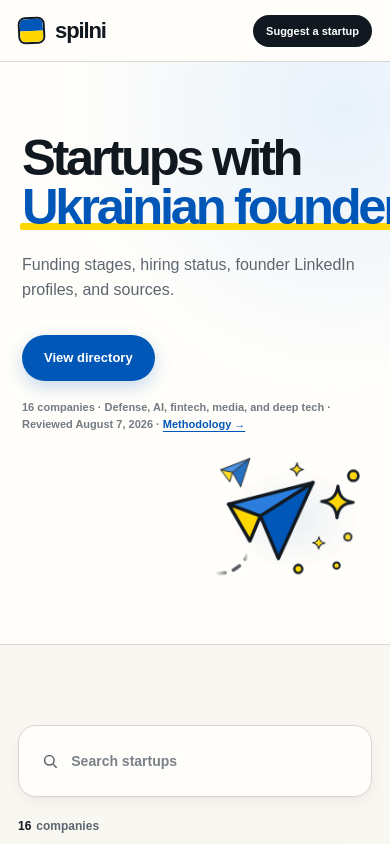
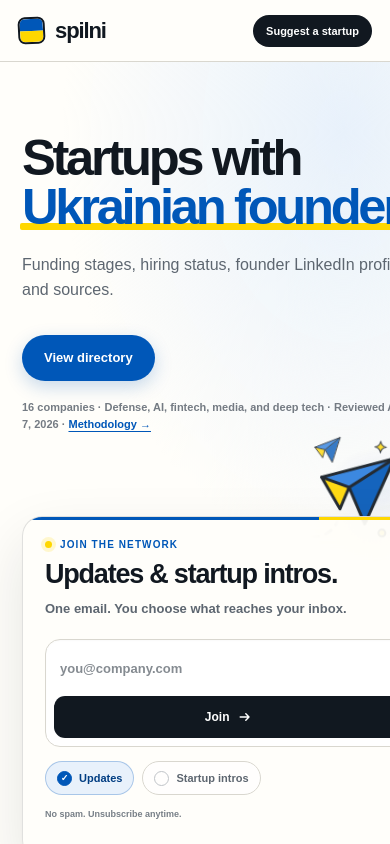
Before and after one commit to OlexG/spilni, a Next.js app: page / in a window 390 px wide. Shown: the top 844 px of the page. Built offline with nearby package versions, Linux system fonts and the light colour scheme.

Commit message:
Move interest signup into hero

```diff
--- a/app/globals.css
+++ b/app/globals.css
@@ -76,7 +76,7 @@
 
 .hero {
   position: relative;
-  padding: 92px clamp(24px, 8vw, 128px) 96px;
+  padding: 76px clamp(24px, 7vw, 112px) 82px;
   overflow: hidden;
   border-bottom: 1px solid var(--line);
   background:
@@ -84,9 +84,9 @@
     var(--surface);
 }
 
-.hero-inner { display: flex; max-width: 1280px; align-items: center; justify-content: space-between; gap: clamp(32px, 7vw, 100px); margin: 0 auto; }
-.hero-copy { max-width: 900px; }
-.hero h1 { max-width: 940px; margin: 0 0 22px; font-size: clamp(48px, 7vw, 86px); font-weight: 900; letter-spacing: -0.065em; line-height: 0.96; }
+.hero-inner { display: grid; max-width: 1280px; grid-template-columns: minmax(0, 1.35fr) minmax(370px, 0.65fr); align-items: center; gap: clamp(48px, 7vw, 96px); margin: 0 auto; }
+.hero-copy { max-width: 780px; }
+.hero h1 { max-width: 820px; margin: 0 0 22px; font-size: clamp(52px, 6.4vw, 86px); font-weight: 900; letter-spacing: -0.065em; line-height: 0.96; }
 .hero h1 em { position: relative; z-index: 0; color: var(--blue); font-style: normal; white-space: nowrap; }
 .hero h1 em::after { content: ""; position: absolute; z-index: -1; right: -1%; bottom: 9%; left: -0.5%; height: 12%; border-radius: 2px; background: var(--yellow); }
 .hero-copy > p { max-width: 680px; margin: 0; color: var(--muted); font-size: clamp(17px, 1.7vw, 20px); font-weight: 500; line-height: 1.55; }
@@ -95,7 +95,8 @@
 .primary-button:hover { background: var(--blue-dark); box-shadow: 0 10px 24px rgba(0, 87, 184, 0.28); transform: translateY(-1px); }
 .directory-status { margin-top: 18px !important; color: #747b83 !important; font-size: 11px !important; font-weight: 700 !important; }
 .directory-status a { color: var(--blue); text-decoration: underline; text-underline-offset: 3px; }
-.hero-art { position: relative; width: clamp(168px, 19vw, 250px); flex: 0 0 auto; }
+.hero-side { position: relative; width: 100%; max-width: 460px; justify-self: end; }
+.hero-art { position: absolute; z-index: 0; top: -92px; right: -12px; width: 168px; opacity: 0.92; }
 .hero-art::before {
   content: "";
   position: absolute;
@@ -258,26 +259,37 @@
 .empty-state p { color: var(--muted); }
 .empty-state button { padding: 11px 16px; border: 0; border-radius: 999px; background: var(--ink); color: white; cursor: pointer; font-weight: 800; }
 
-.interest-section { display: grid; max-width: 1280px; grid-template-columns: minmax(0, 0.9fr) minmax(420px, 1.1fr); gap: clamp(40px, 7vw, 96px); align-items: center; margin: 0 auto; padding: 80px clamp(24px, 6vw, 96px); border-top: 1px solid var(--line); border-bottom: 1px solid var(--line); background: var(--surface); }
-.interest-copy > span { display: block; margin-bottom: 13px; color: var(--blue); font-size: 11px; font-weight: 900; letter-spacing: 0.1em; text-transform: uppercase; }
-.interest-copy h2 { max-width: 600px; margin: 0; font-size: clamp(38px, 5vw, 64px); font-weight: 900; letter-spacing: -0.055em; line-height: 0.98; }
-.interest-copy p { max-width: 550px; margin: 22px 0 0; color: var(--muted); font-size: 16px; line-height: 1.65; }
-.interest-form { position: relative; padding: clamp(24px, 4vw, 38px); border: 1px solid var(--line); border-radius: 22px; background: var(--paper); box-shadow: var(--shadow-lg); }
-.interest-form > label { display: block; margin-bottom: 9px; font-size: 11px; font-weight: 900; letter-spacing: 0.04em; text-transform: uppercase; }
-.interest-email-row { display: flex; gap: 9px; }
-.interest-email-row input { min-width: 0; flex: 1; padding: 14px 16px; border: 1px solid var(--line); border-radius: 12px; background: white; color: var(--ink); font-size: 14px; font-weight: 700; }
-.interest-email-row input:focus { border-color: var(--blue); outline: 3px solid rgba(0, 87, 184, 0.12); }
-.interest-email-row button { flex: 0 0 auto; padding: 0 20px; border: 0; border-radius: 12px; background: var(--blue); color: white; cursor: pointer; font-size: 12px; font-weight: 900; }
-.interest-email-row button:hover { background: var(--blue-dark); }
-.interest-email-row button:disabled { cursor: wait; opacity: 0.65; }
-.interest-options { display: grid; gap: 11px; margin-top: 20px; }
-.interest-options label { display: flex; align-items: flex-start; gap: 10px; color: var(--ink); cursor: pointer; font-size: 13px; font-weight: 700; line-height: 1.4; }
-.interest-options input { width: 17px; height: 17px; flex: 0 0 auto; margin: 0; accent-color: var(--blue); }
-.interest-privacy { margin: 19px 0 0; color: var(--muted); font-size: 10px; line-height: 1.5; }
-.interest-message { min-height: 18px; margin: 8px 0 0; font-size: 12px; font-weight: 800; }
-.interest-message.success { color: #17643d; }
-.interest-message.error { color: #9b2c2c; }
-.interest-honeypot { position: absolute; left: -10000px; width: 1px; height: 1px; overflow: hidden; }
+.hero-signup { position: relative; z-index: 1; padding: 26px; overflow: hidden; border: 1px solid rgba(17, 24, 32, 0.13); border-radius: 24px; background: rgba(255, 254, 250, 0.88); box-shadow: 0 2px 3px rgba(17, 24, 32, 0.03), 0 24px 60px rgba(17, 24, 32, 0.11); backdrop-filter: blur(18px); transition: border-color 180ms var(--ease), box-shadow 180ms var(--ease), transform 180ms var(--ease); }
+.hero-signup::before { content: ""; position: absolute; inset: 0 0 auto; height: 3px; background: linear-gradient(90deg, var(--blue) 0 72%, var(--yellow) 72%); }
+.hero-signup:focus-within { border-color: rgba(0, 87, 184, 0.38); box-shadow: 0 2px 3px rgba(17, 24, 32, 0.03), 0 28px 70px rgba(0, 87, 184, 0.15); transform: translateY(-2px); }
+.signup-kicker { display: flex; align-items: center; gap: 8px; margin-bottom: 11px; color: var(--blue); font-size: 10px; font-weight: 900; letter-spacing: 0.11em; text-transform: uppercase; }
+.signup-kicker i { width: 7px; height: 7px; border-radius: 50%; background: var(--yellow); box-shadow: 0 0 0 4px rgba(255, 215, 0, 0.18); }
+.signup-heading h2 { margin: 0; font-size: clamp(27px, 3vw, 35px); font-weight: 900; letter-spacing: -0.045em; line-height: 1.02; }
+.signup-heading p { margin: 10px 0 21px; color: var(--muted); font-size: 13px; font-weight: 600; line-height: 1.5; }
+.signup-control { display: flex; align-items: center; gap: 8px; padding: 5px 5px 5px 14px; border: 1px solid var(--line); border-radius: 15px; background: white; box-shadow: inset 0 1px 2px rgba(17, 24, 32, 0.025); transition: border-color 160ms var(--ease), box-shadow 160ms var(--ease); }
+.signup-control:focus-within { border-color: rgba(0, 87, 184, 0.65); box-shadow: 0 0 0 4px rgba(0, 87, 184, 0.1); }
+.signup-control > svg { width: 18px; flex: 0 0 auto; fill: none; stroke: #7a8188; stroke-linecap: round; stroke-linejoin: round; stroke-width: 1.7; }
+.signup-control input { width: 100%; min-width: 0; padding: 10px 0; border: 0; outline: 0; background: transparent; color: var(--ink); font-size: 13px; font-weight: 700; }
+.signup-control input::placeholder { color: #858b91; }
+.signup-control button { display: inline-flex; min-height: 42px; align-items: center; gap: 7px; padding: 0 15px; border: 0; border-radius: 11px; background: var(--ink); color: white; cursor: pointer; font-size: 12px; font-weight: 900; transition: background 160ms var(--ease), transform 160ms var(--ease); }
+.signup-control button svg { width: 16px; fill: none; stroke: currentColor; stroke-linecap: round; stroke-linejoin: round; stroke-width: 1.8; transition: transform 160ms var(--ease); }
+.signup-control button:hover { background: var(--blue); transform: translateY(-1px); }
+.signup-control button:hover svg { transform: translateX(2px); }
+.signup-control button:disabled { cursor: wait; opacity: 0.6; transform: none; }
+.signup-options { display: flex; flex-wrap: wrap; gap: 8px; margin-top: 14px; }
+.signup-choice { position: relative; cursor: pointer; }
+.signup-choice input { position: absolute; width: 1px; height: 1px; opacity: 0; }
+.signup-choice span { display: inline-flex; min-height: 34px; align-items: center; gap: 7px; padding: 0 11px; border: 1px solid var(--line); border-radius: 999px; background: rgba(255, 255, 255, 0.7); color: var(--muted); font-size: 11px; font-weight: 800; transition: border-color 150ms var(--ease), background 150ms var(--ease), color 150ms var(--ease), transform 150ms var(--ease); }
+.signup-choice span:hover { border-color: rgba(0, 87, 184, 0.35); transform: translateY(-1px); }
+.signup-choice i { display: grid; width: 15px; height: 15px; place-items: center; border: 1px solid #bfc3c7; border-radius: 50%; color: transparent; font-size: 9px; font-style: normal; }
+.signup-choice input:checked + span { border-color: rgba(0, 87, 184, 0.28); background: var(--blue-wash); color: var(--blue-dark); }
+.signup-choice input:checked + span i { border-color: var(--blue); background: var(--blue); color: white; }
+.signup-choice input:focus-visible + span { outline: 3px solid var(--yellow); outline-offset: 2px; }
+.signup-privacy { margin: 14px 0 0; color: #777f87; font-size: 9px; font-weight: 700; }
+.signup-message { min-height: 16px; margin: 7px 0 -5px; font-size: 11px; font-weight: 900; }
+.signup-message.success { color: #17643d; }
+.signup-message.error { color: #9b2c2c; }
+.signup-honeypot { position: absolute; left: -10000px; width: 1px; height: 1px; overflow: hidden; }
 
 .submit-banner { display: flex; align-items: end; justify-content: space-between; gap: 50px; margin: 80px clamp(24px, 6vw, 96px); padding: clamp(34px, 5vw, 68px); border-radius: 26px; background: var(--blue); color: white; box-shadow: 12px 12px 0 var(--yellow); }
 .submit-banner > div > span { display: block; margin-bottom: 12px; color: var(--yellow); font-size: 11px; font-weight: 900; letter-spacing: 0.1em; text-transform: uppercase; }
@@ -345,10 +357,13 @@
 .data-download { display: inline-flex; align-items: center; gap: 14px; margin-top: 34px; padding: 15px 20px; border-radius: 999px; background: var(--blue); color: white; font-size: 13px; font-weight: 900; box-shadow: 0 6px 18px rgba(0, 87, 184, 0.22); }
 
 @media (max-width: 1000px) {
+  .hero-inner { grid-template-columns: 1fr; }
+  .hero-copy { max-width: 860px; }
+  .hero-side { max-width: 620px; justify-self: start; margin-top: 46px; }
+  .hero-art { top: -100px; right: -28px; }
   .startup-grid { grid-template-columns: repeat(2, minmax(0, 1fr)); }
   .toolbar { align-items: stretch; flex-direction: column; }
   .search-field { min-height: 44px; }
-  .interest-section { grid-template-columns: 1fr; }
   footer { grid-template-columns: 1fr; }
 }
 
@@ -357,17 +372,20 @@
   .brand small, .site-header nav > a:not(.nav-cta) { display: none; }
   .nav-cta { padding: 10px 13px; font-size: 11px; }
   .hero { min-height: auto; padding: 72px 22px 78px; }
-  .hero-inner { display: block; }
+  .hero-inner { display: grid; }
   .hero h1 { font-size: clamp(43px, 13vw, 62px); }
   .hero-copy > p { font-size: 16px; }
-  .hero-art { width: 148px; margin: 32px 0 -20px auto; }
+  .hero-side { margin-top: 35px; }
+  .hero-art { top: -72px; right: -8px; width: 128px; }
+  .hero-signup { padding: 22px; border-radius: 20px; }
+  .signup-control { align-items: stretch; flex-wrap: wrap; padding: 8px; }
+  .signup-control > svg { display: none; }
+  .signup-control input { min-height: 40px; padding: 8px 6px; }
+  .signup-control button { width: 100%; justify-content: center; }
   .directory { padding: 80px 18px 90px; }
   .search-field { min-width: 0; }
   .startup-grid { grid-template-columns: 1fr; }
   .startup-card { min-height: 365px; }
-  .interest-section { padding: 60px 22px; }
-  .interest-email-row { flex-direction: column; }
-  .interest-email-row button { min-height: 46px; }
   .submit-banner { align-items: flex-start; flex-direction: column; margin: 64px 18px; padding: 36px 26px; box-shadow: 7px 7px 0 var(--yellow); }
   footer { padding: 36px 22px; }
   footer > div { flex-direction: column; gap: 6px; }
--- a/app/interest-actions.ts
+++ b/app/interest-actions.ts
@@ -20,7 +20,7 @@
 
   // Quietly accept bot-filled submissions without writing them to the database.
   if (typeof honeypot === "string" && honeypot.length > 0) {
-    return { status: "success", message: "Saved." };
+    return { status: "success", message: "You’re in — we’ll be in touch." };
   }
 
   const rawEmail = formData.get("email");
@@ -64,7 +64,7 @@
     // A duplicate receives the same response so this action cannot be used
     // to discover whether a particular email is already on the list.
     if (response.ok || response.status === 409) {
-      return { status: "success", message: "Saved." };
+      return { status: "success", message: "You’re in — we’ll be in touch." };
     }
 
     console.error("Supabase interest signup failed with status", response.status);
--- a/app/page.tsx
+++ b/app/page.tsx
@@ -105,15 +105,16 @@
               <Link href="/methodology">Methodology →</Link>
             </p>
           </div>
-          <div className="hero-art" aria-hidden="true">
-            <PaperPlane />
+          <div className="hero-side">
+            <div className="hero-art" aria-hidden="true">
+              <PaperPlane />
+            </div>
+            <InterestSignup />
           </div>
         </div>
       </section>
 
       <StartupDirectory />
-
-      <InterestSignup />
 
       <section className="submit-banner">
         <div>
--- a/components/InterestSignup.tsx
+++ b/components/InterestSignup.tsx
@@ -13,16 +13,20 @@
   );
 
   return (
-    <section className="interest-section" id="updates" aria-labelledby="interest-title">
-      <div className="interest-copy">
-        <span>Email</span>
-        <h2 id="interest-title">Updates and startup introductions.</h2>
-        <p>Select what you want to receive.</p>
+    <section className="hero-signup" id="updates" aria-labelledby="interest-title">
+      <div className="signup-heading">
+        <span className="signup-kicker"><i /> Join the network</span>
+        <h2 id="interest-title">Updates &amp; startup intros.</h2>
+        <p>One email. You choose what reaches your inbox.</p>
       </div>
 
-      <form className="interest-form" action={formAction}>
-        <label htmlFor="interest-email">Email address</label>
-        <div className="interest-email-row">
+      <form className="signup-form" action={formAction}>
+        <label className="sr-only" htmlFor="interest-email">Email address</label>
+        <div className="signup-control">
+          <svg aria-hidden="true" viewBox="0 0 24 24">
+            <path d="M4 6.75h16v10.5H4z" />
+            <path d="m5 8 7 5 7-5" />
+          </svg>
           <input
             id="interest-email"
             name="email"
@@ -30,34 +34,35 @@
             inputMode="email"
             autoComplete="email"
             maxLength={254}
-            placeholder="you@example.com"
+            placeholder="you@company.com"
             required
           />
           <button type="submit" disabled={isPending}>
-            {isPending ? "Submitting…" : "Submit"}
+            <span>{isPending ? "Joining…" : "Join"}</span>
+            <svg aria-hidden="true" viewBox="0 0 20 20">
+              <path d="M4 10h11M11 6l4 4-4 4" />
+            </svg>
           </button>
         </div>
 
-        <div className="interest-options">
-          <label>
+        <div className="signup-options" aria-label="Choose what you want to receive">
+          <label className="signup-choice">
             <input name="wantsUpdates" type="checkbox" defaultChecked />
-            <span>Spilni updates</span>
+            <span><i aria-hidden="true">✓</i> Updates</span>
           </label>
-          <label>
+          <label className="signup-choice">
             <input name="wantsStartupMatch" type="checkbox" />
-            <span>Startup introductions</span>
+            <span><i aria-hidden="true">✓</i> Startup intros</span>
           </label>
         </div>
 
-        <div className="interest-honeypot" aria-hidden="true">
+        <div className="signup-honeypot" aria-hidden="true">
           <label htmlFor="interest-website">Website</label>
           <input id="interest-website" name="website" type="text" tabIndex={-1} autoComplete="off" />
         </div>
 
-        <p className="interest-privacy">
-          Email is used only for the selected options. Unsubscribe at any time.
-        </p>
-        <p className={`interest-message ${state.status}`} role="status" aria-live="polite">
+        <p className="signup-privacy">No spam. Unsubscribe anytime.</p>
+        <p className={`signup-message ${state.status}`} role="status" aria-live="polite">
           {state.message}
         </p>
       </form>
```
